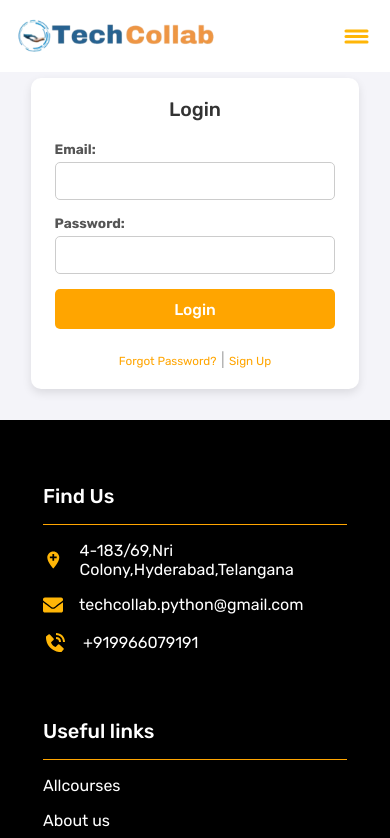
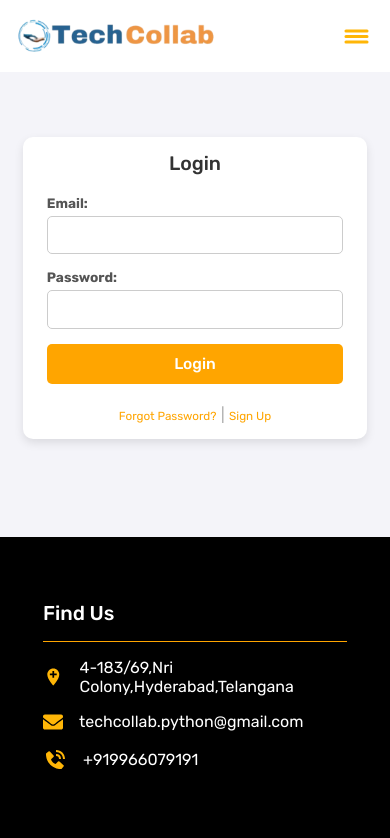
Before and after one commit to pavandudla/TechnologyCollaboration, a React (Create React App) app: page /login in a window 390 px wide. Shown: the top 838 px of the page. Built offline with nearby package versions, Linux system fonts and the light colour scheme.

Commit message:
changed sign up responsive for medium mobile

```diff
--- a/src/Components/Contact US/Contact_us.css
+++ b/src/Components/Contact US/Contact_us.css
@@ -69,7 +69,7 @@
   }
 
 /* Responsive Styling for screens between 321px and 425px */
-@media (min-width: 321px) and (max-width: 426px) {
+@media screen and (max-width: 425px) {
     .contact-container {
       max-width: 80%;
       padding: 1rem;
@@ -88,8 +88,8 @@
     }
 
     .submit-btn {
-      font-size: 14px;
-      padding: 8px;
+      font-size: 4vw;
+      padding: 2.3vw;
     }
 
     .form-group {
--- a/src/Components/Forgot_password/Forgot_password.css
+++ b/src/Components/Forgot_password/Forgot_password.css
@@ -111,7 +111,8 @@
   .forgot-password-maincontainer{
     height: 100%;
     max-height: fit-content;
-    padding-top: 10vw;
+    padding-top: 25vw;
+    padding-bottom: 10vw;
   }
 }
 
--- a/src/Components/Login_Component/Login.css
+++ b/src/Components/Login_Component/Login.css
@@ -116,16 +116,15 @@
       width: 100%;
       height: 100%;
       max-height: fit-content;
+      padding: 25vw 6vw;
+      padding-top: 35vw;
       box-sizing: border-box;
     }
     .login-container .login-form{
-      padding:5vw 6vw ;
-      margin-top: 12vw;
+      padding:4vw 6vw ;
       height: 100%;
       max-height: fit-content;
-      width: 100%;
-      margin: 8vw 8vw ;
-      margin-top: 20vw;
+
     }
     .login-container .login-form h2{
       font-size: 5vw;
@@ -149,11 +148,11 @@
     }
   }
 
-  @media (max-width:768px) {
+  /* @media (max-width:768px) {
     .login-container {
-      padding: 0;
+      padding: 30vw 0;
     }
-  }
+  } */
 
   @media screen and (min-width: 1440px) and (max-width: 2560px) {
   .login-form {
--- a/src/Components/Signup_Component/Signup.css
+++ b/src/Components/Signup_Component/Signup.css
@@ -11,8 +11,9 @@
   margin: 5rem;
   border-radius: 10px;
   box-shadow: 0 4px 10px rgba(0, 0, 0, 0.1);
+  width: 100%;
   max-width: 30rem;
-  width: 100%;
+
 
 }
 .signup-form h2{
@@ -58,6 +59,21 @@
   font-size: 2rem;
   margin-bottom: 1rem;
   text-align: center;
+}
+
+
+@media screen and (max-width:425px) {
+  .signup-container{
+    height: 100%;
+    max-height: fit-content;
+    padding: 0;
+  }
+  .signup-container .signup-form{
+    width: 100%;
+    margin: 20vw 6vw;
+    margin-top: 25vw;
+
+  }
 }
 
 @media (max-width:768px) {
```
